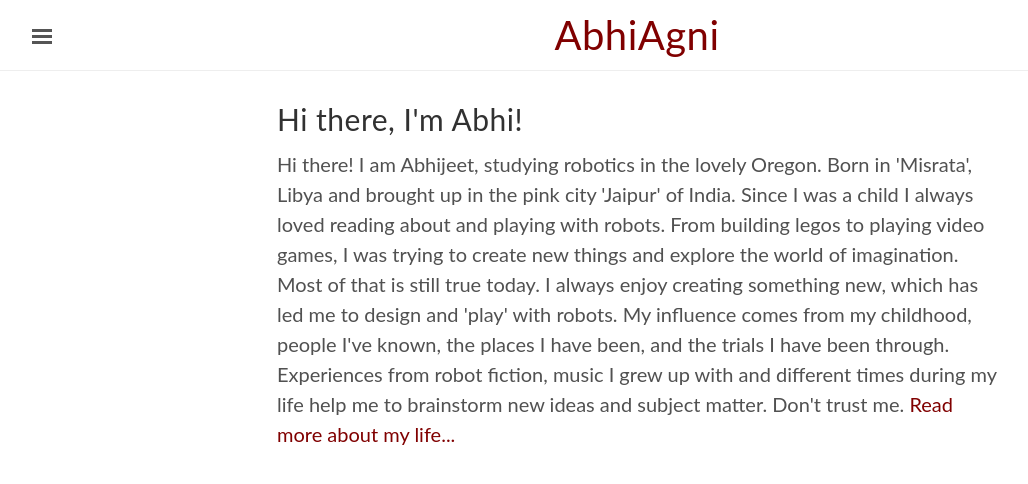
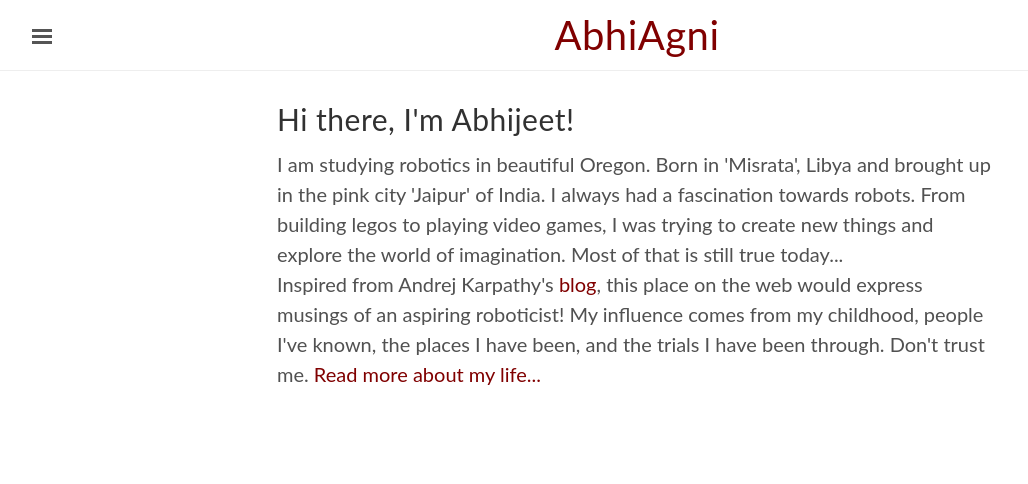
Before and after one commit to abhiagni11/abhiagni11.github.io, a Jekyll site: the page built from index.html, in a window 1280 px wide. Shown: the top 484 px of the page, without its empty margins (3-1031 px from the left). Built offline with Jekyll 4.4.1, drawn with Linux system fonts in a browser that asks for light colours; the list of posts is cut into pages by our own code.

Commit message:
Update index.html

```diff
--- a/index.html
+++ b/index.html
@@ -5,15 +5,14 @@ title: Home
 
 
 <div class="blurb">
-			<h2>Hi there, I'm Abhi!</h2>
-			<p>Hi there! I am Abhijeet, studying robotics in the lovely Oregon.
+			<h2>Hi there, I'm Abhijeet!</h2>
+			<p>I am studying robotics in beautiful Oregon.
         Born in 'Misrata', Libya and brought up in the pink city 'Jaipur' of India.
-        Since I was a child I always loved reading about and playing with robots.
+        I always had a fascination towards robots.
         From building legos to playing video games, I was trying to create new things and explore the world of imagination.
-        Most of that is still true today.
-
-        I always enjoy creating something new, which has led me to design and 'play' with robots.
+        Most of that is still true today...
+        <br>
+        Inspired from Andrej Karpathy's <a href = "http://karpathy.github.io/" target="_blank">blog</a>, this place on the web would express musings of an aspiring roboticist!
         My influence comes from my childhood, people I've known, the places I have been, and the trials I have been through.
-        Experiences from robot fiction, music I grew up with and different times during my life help me to brainstorm new ideas and subject matter.
         Don't trust me. <a href="/about">Read more about my life...</a></p>
 </div>
```
